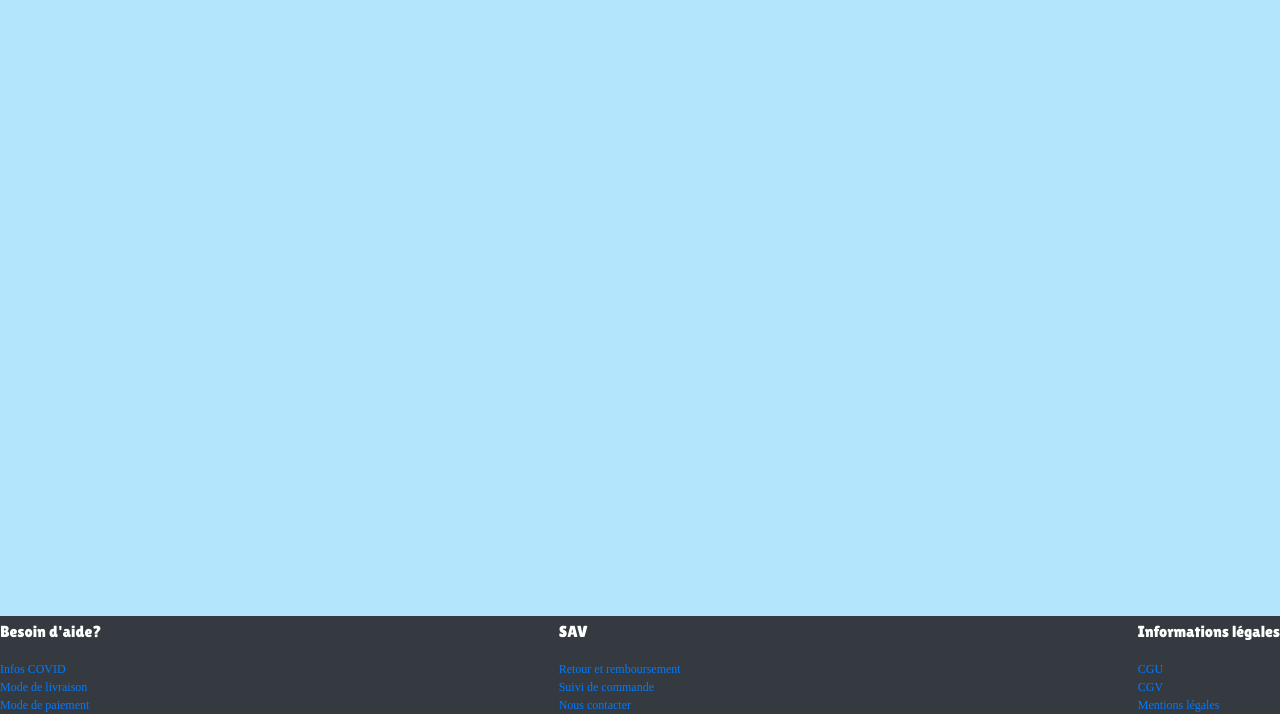
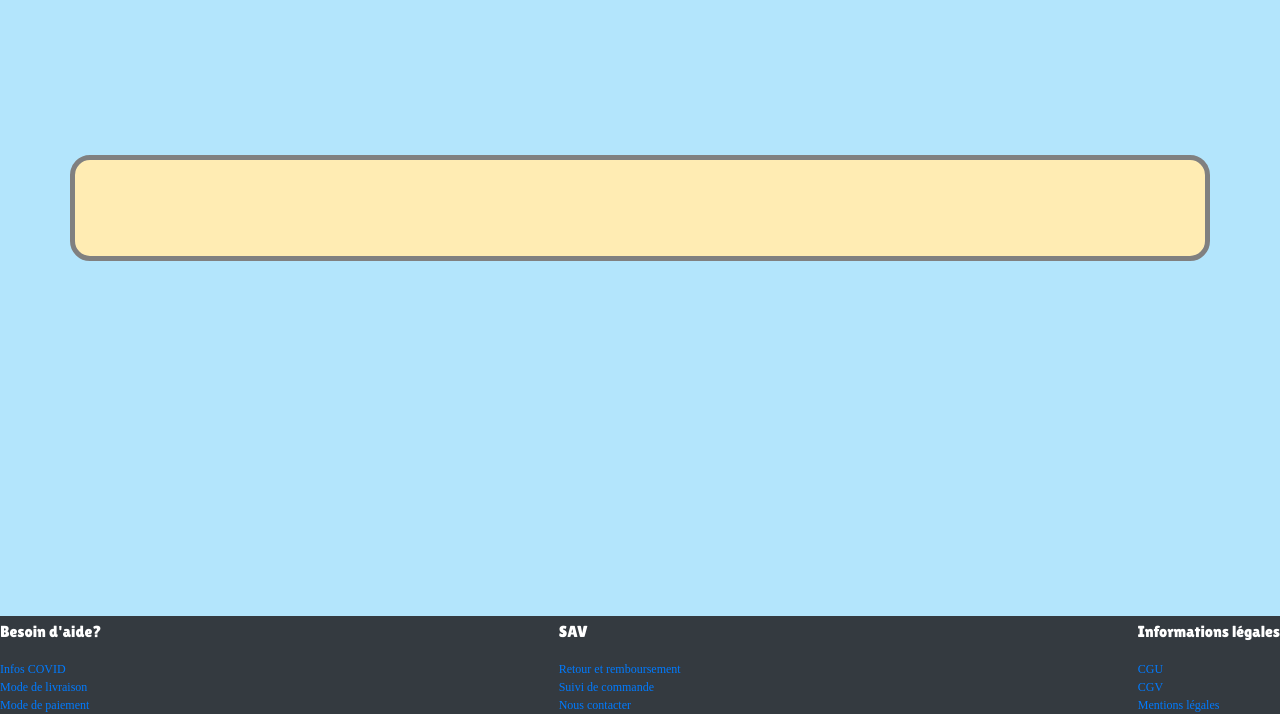
Before and after one commit to chakraecho/P5_Huang_Julien, a website: page frontend/product.html in a window 1280 px wide. Shown: the part 86-800 px from the top of the page. Drawn offline with nearby package versions, Linux system fonts and the light colour scheme; no server answers.

Commit message:
style: various style -fixed footer style -changed some  style in product

```diff
--- a/frontend/product.html
+++ b/frontend/product.html
@@ -45,9 +45,9 @@
             </div>
         </nav>
     </header>
-    <main class='mt-auto mb-auto'>
+    <main class='m-2 mt-md-auto mb-md-auto'>
         <article>
-            <div class="container">
+            <div class="container" id='product-description'>
                 <section class="row">
                     <h1 class="mx-auto" id="product-title"></h1>
                 </section>
@@ -59,7 +59,7 @@
             </div>
         </article>
     </main>
-    <footer>
+    <footer class="mt-auto">
         <div class="container-fluid mx-auto bg-dark">
             <div class="row justify-content-between">
                  <div class="mt-1">
--- a/frontend/sass/_component.scss
+++ b/frontend/sass/_component.scss
@@ -8,7 +8,9 @@
         }
     }
 }
-
+nav{
+    max-height: 4em;
+}
 //items in cart
 .wrapper-count {
     width: max-content;
@@ -75,16 +77,18 @@
 body{
     min-height:100vh;
     position: relative;
-    padding-bottom: 7em;
 }
 footer{
 
     width:100%;
     color:white;
     font-size: 12px;
-    position: absolute; bottom:0px;
 }
 
 .width-max-content{
     width:max-content
 }
+
+.delete-button:hover{
+    cursor:pointer;
+}
--- a/frontend/sass/_layout.scss
+++ b/frontend/sass/_layout.scss
@@ -18,10 +18,20 @@
     margin:auto;
     top:0px;
 }
+#product-description{
+    background: rgb(255, 236, 179);
+    padding: 20px;
+    border-radius: 20px;
+    border: 5px solid gray;
+}
 
 
 @media (min-width: 991.98px){
     .position-md-fixed{
         position:fixed;
     }
+    .mt-md-auto{
+        margin-top: auto !important;
+        margin-bottom: auto !important;
+    }
 }
```
Also changed, not shown: frontend/cart.html (+1 -6 lines), frontend/index.html (+1 -1 lines), frontend/order.html (+3 -3 lines), frontend/style.css, 1 other file.
